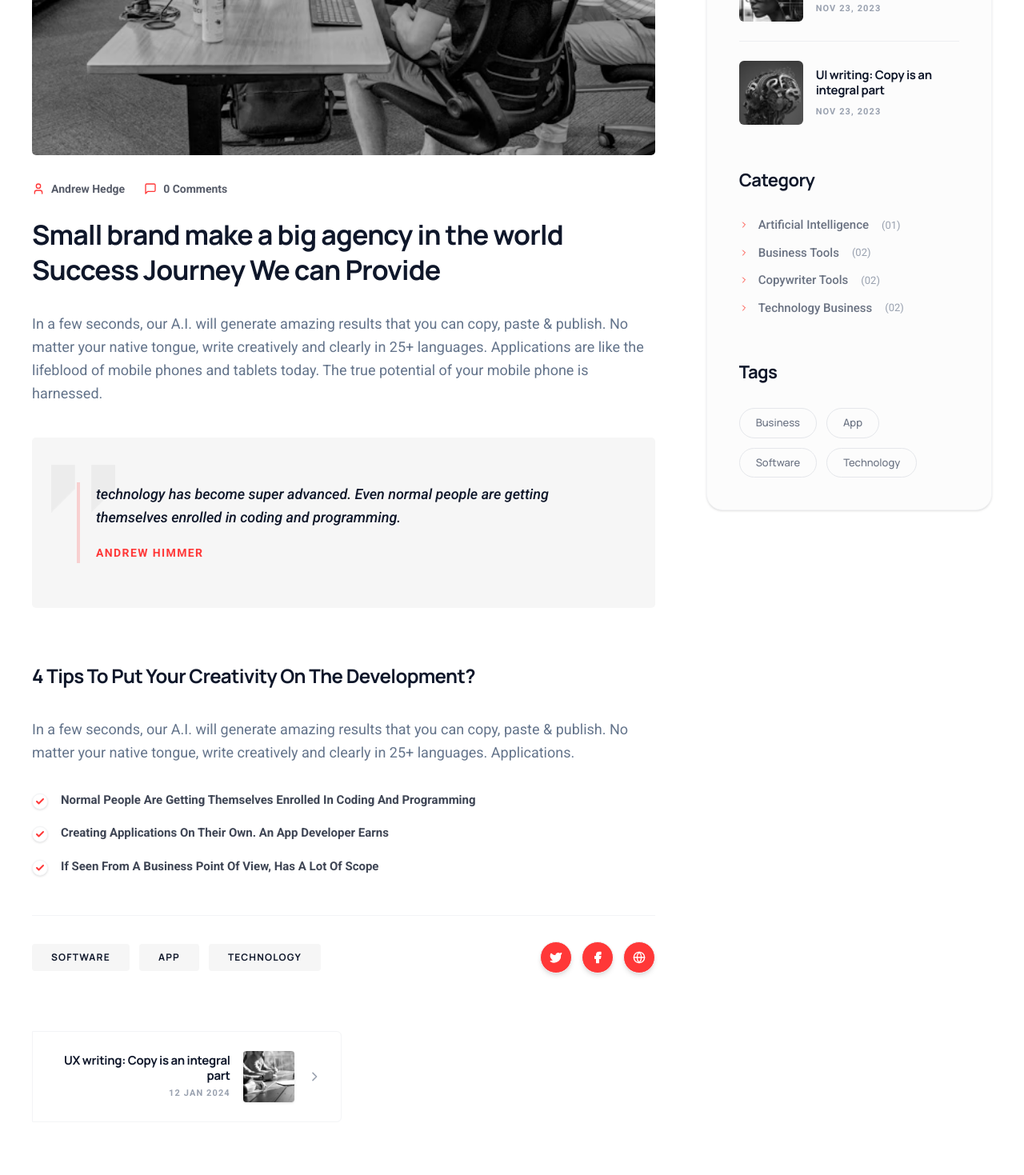
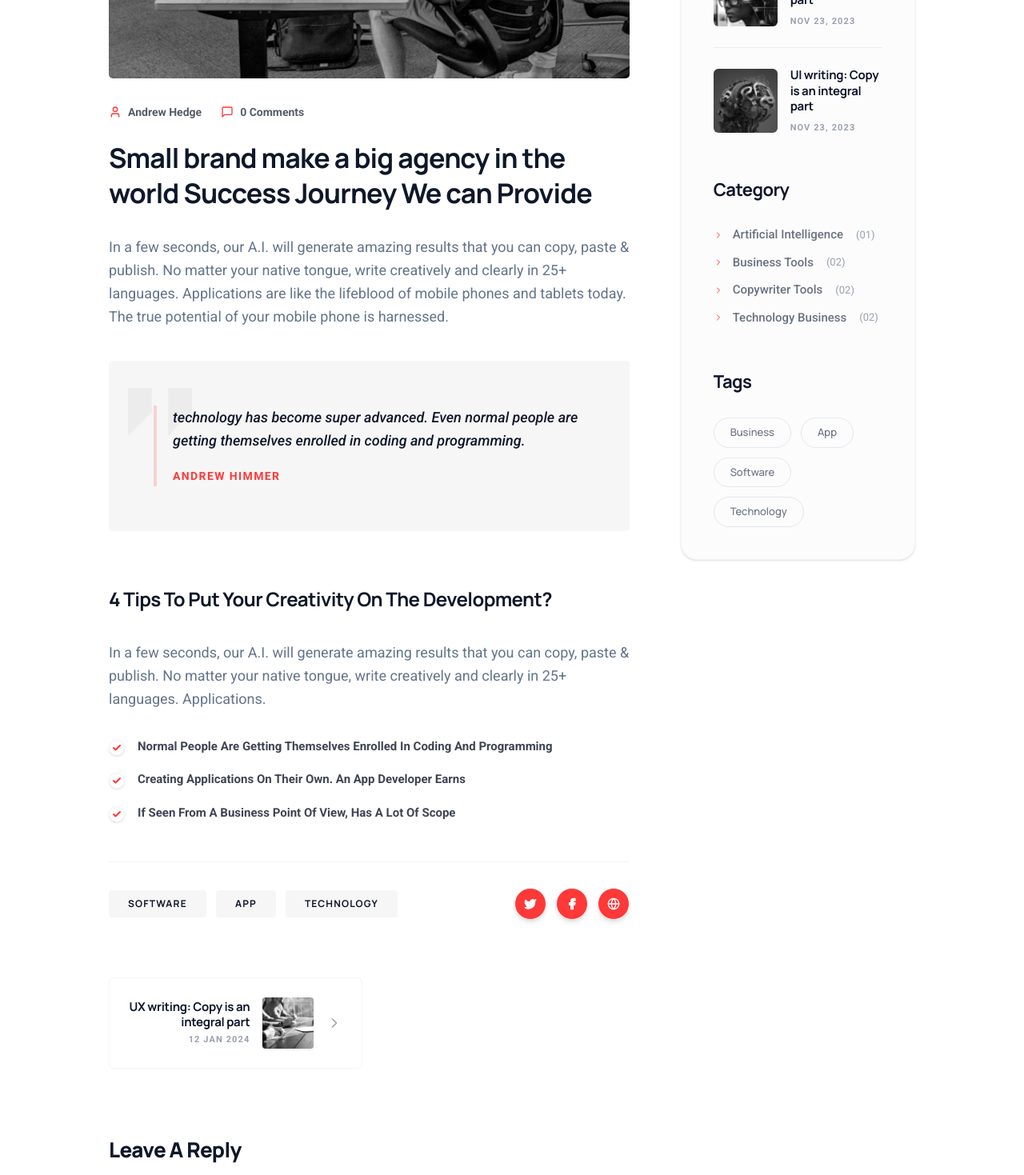
Before and after one commit to mahmudulkarim420/biliard-frontend, a React (Vite) app: page /blog/1 in a window 1280 px wide. Shown: the part 1160-2629 px from the top of the page at 80% size. Built offline with nearby package versions, Linux system fonts and the light colour scheme.

Commit message:
modified:   src/pages/BlogPage/BlogDetailsPage.tsx

```diff
--- a/src/pages/BlogPage/BlogDetailsPage.tsx
+++ b/src/pages/BlogPage/BlogDetailsPage.tsx
@@ -42,7 +42,7 @@ const BlogDetailsPage = () => {
     <SubPageLayout title="Latest Blog" breadcrumb={`Home / Blog / Latest Blog`}>
       <div className="blog-details-page bg-white">
         <section className="section-padding">
-          <div className="max-w-[1200px] mx-auto">
+          <div className="container-custom">
 
             <div className="grid grid-cols-1 lg:grid-cols-12 gap-12 lg:gap-16 items-start">
 
@@ -65,7 +65,7 @@ const BlogDetailsPage = () => {
                 </div>
 
                 {/* Post Meta */}
-                <div className="flex items-center gap-6 mb-6 text-[13px] font-medium text-gray-500">
+                <div className="flex flex-wrap items-center gap-4 md:gap-6 mb-6 text-[13px] font-medium text-gray-500">
                   <div className="flex items-center gap-2 group cursor-pointer hover:text-brand transition-colors">
                     <User className="w-4 h-4 text-[#ff3838]" />
                     <span className="text-title/70 text-[14px] font-bold">{post.author}</span>
@@ -86,12 +86,12 @@ const BlogDetailsPage = () => {
                   </p>
 
                   {/* Styled Blockquote Section */}
-                  <div className="relative bg-[#f6f6f6] p-10 md:p-14 rounded-[5px] my-4 overflow-hidden group">
+                  <div className="relative bg-[#f6f6f6] p-8 md:p-14 rounded-[5px] my-4 overflow-hidden group">
                     <div className="absolute left-6 top-6 opacity-80">
-                      <img src={icon1} alt="Quote Icon" className="w-20 h-auto" />
+                      <img src={icon1} alt="Quote Icon" className="w-16 md:w-20 h-auto" />
                     </div>
                     <div className="relative z-10 pl-5 border-l-4 border-[#ff3838]/20">
-                      <p className="text-title font-medium text-[16px] md:text-[18px] leading-relaxed mb-4 italic">
+                      <p className="text-title font-medium text-[15px] md:text-[18px] leading-relaxed mb-4 italic">
                         technology has become super advanced. Even normal people are getting themselves enrolled in coding and programming.
                       </p>
                       <span className="text-[#ff3838] font-bold text-[14px] uppercase tracking-widest">Andrew Himmer</span>
@@ -118,10 +118,10 @@ const BlogDetailsPage = () => {
                 </div>
 
                 {/* Tags & Social row */}
-                <div className="mt-12 py-8 border-t border-gray-100 flex flex-col md:flex-row items-center justify-between gap-6">
+                <div className="mt-12 py-8 border-t border-gray-100 flex flex-col md:flex-row items-start md:items-center justify-between gap-6">
                    <div className="flex flex-wrap items-center gap-3">
                       {["Software", "App", "Technology"].map((tag) => (
-                        <button key={tag} className="px-6 py-2 bg-[#f6f6f6] text-[12px] font-bold text-title hover:bg-[#ff3838] hover:text-white transition-all rounded-sm uppercase tracking-widest">
+                        <button key={tag} className="px-5 md:px-6 py-2 bg-[#f6f6f6] text-[11px] md:text-[12px] font-bold text-title hover:bg-[#ff3838] hover:text-white transition-all rounded-sm uppercase tracking-widest">
                           {tag}
                         </button>
                       ))}
@@ -140,10 +140,10 @@ const BlogDetailsPage = () => {
                 </div>
 
                 {/* Previous/Next Post Navigation */}
-                <div className="grid grid-cols-2 mt-10 gap-x-1">
+                <div className="grid grid-cols-1 md:grid-cols-2 mt-10 gap-4">
                    {prevPost && (
-                     <Link to={`/blog/${prevPost.id}`} className="group flex items-center gap-4 bg-white border border-gray-100 p-6 hover:bg-gray-50 transition-all rounded-l-md">
-                        <ChevronLeft className="w-5 h-5 text-gray-400 group-hover:text-[#ff3838] transition-colors" />
+                     <Link to={`/blog/${prevPost.id}`} className="group flex items-center gap-4 bg-white border border-gray-100 p-6 hover:bg-gray-50 transition-all rounded-md">
+                        <ChevronLeft className="w-5 h-5 shrink-0 text-gray-400 group-hover:text-[#ff3838] transition-colors" />
                         <div className="hidden sm:block shrink-0 w-16 h-16 rounded overflow-hidden shadow-sm">
                            <img src={prevPost.image} className="w-full h-full object-cover grayscale transition-all group-hover:grayscale-0 group-hover:scale-110" />
                         </div>
@@ -158,7 +158,7 @@ const BlogDetailsPage = () => {
                      </Link>
                    )}
                    {nextPost && (
-                     <Link to={`/blog/${nextPost.id}`} className="group flex items-center justify-end text-right gap-4 bg-white border border-gray-100 p-6 hover:bg-gray-50 transition-all rounded-r-md">
+                     <Link to={`/blog/${nextPost.id}`} className="group flex items-center justify-between md:justify-end text-right gap-4 bg-white border border-gray-100 p-6 hover:bg-gray-50 transition-all rounded-md">
                         <div className="flex flex-col gap-1">
                            <h4 className="text-[13px] md:text-[15px] font-bold text-title leading-tight line-clamp-2 transition-colors group-hover:text-[#ff3838]">
                              UX writing: Copy is an integral part
@@ -170,7 +170,7 @@ const BlogDetailsPage = () => {
                         <div className="hidden sm:block shrink-0 w-16 h-16 rounded overflow-hidden shadow-sm">
                            <img src={nextPost.image} className="w-full h-full object-cover grayscale transition-all group-hover:grayscale-0 group-hover:scale-110" />
                         </div>
-                        <ChevronRight className="w-5 h-5 text-gray-400 group-hover:text-[#ff3838] transition-colors" />
+                        <ChevronRight className="w-5 h-5 shrink-0 text-gray-400 group-hover:text-[#ff3838] transition-colors" />
                      </Link>
                    )}
                 </div>
@@ -198,8 +198,8 @@ const BlogDetailsPage = () => {
                         placeholder="Your Comment *"
                         className="bg-[#f6f6f6] border-none px-6 py-6 rounded-sm text-[14px] font-bold text-title outline-none focus:ring-1 focus:ring-[#ff3838]/30 transition-all placeholder:text-gray-400 resize-none"
                       />
-                      <div>
-                        <button className="bg-[#ff3838] text-white px-10 py-5 rounded-[4px] font-black text-[12px] uppercase tracking-widest hover:bg-title transition-all shadow-xl hover:-translate-y-1 active:scale-95 active:translate-y-0">
+                      <div className="w-full">
+                        <button className="w-full sm:w-auto bg-[#ff3838] text-white px-10 py-5 rounded-[4px] font-black text-[12px] uppercase tracking-widest hover:bg-title transition-all shadow-xl hover:-translate-y-1 active:scale-95 active:translate-y-0">
                           Post Comment
                         </button>
                       </div>
```
